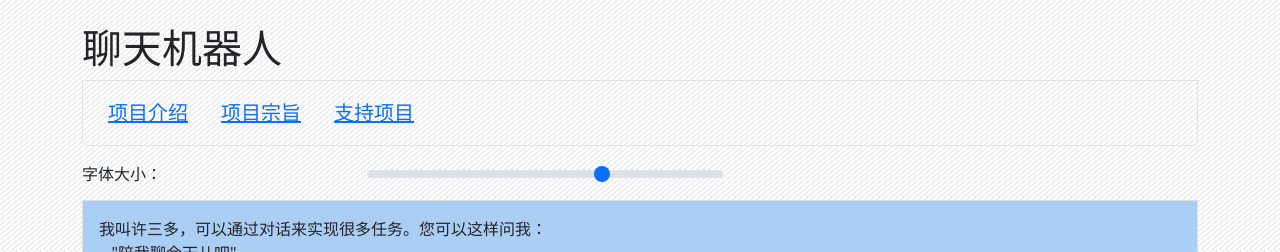
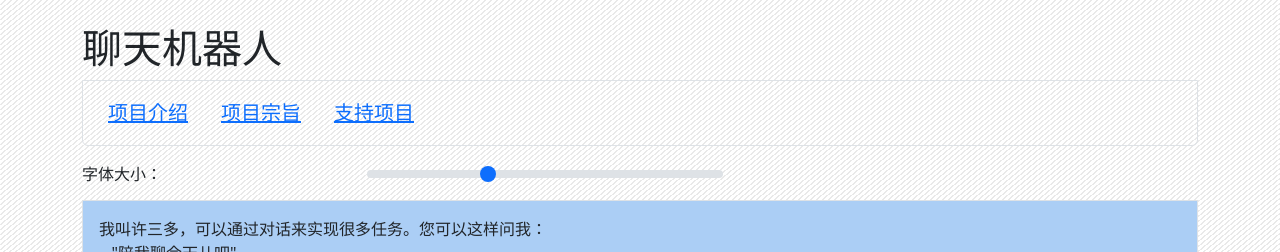
Before and after one commit to chatgpt-for-grandpa/chatgpt-for-grandpa.github.io, a React (Create React App) app: page / in a window 1280 px wide. Shown: the top 252 px of the page. Built offline with nearby package versions, Linux system fonts and the light colour scheme.

Commit message:
Fix: set value prop for range input

```diff
--- a/src/App.tsx
+++ b/src/App.tsx
@@ -29,6 +29,7 @@ function App() {
             min={0}
             max={3}
             step={1}
+            value={fontSize}
             onChange={handleFontSizeChange}
           />
         </Col>
```
